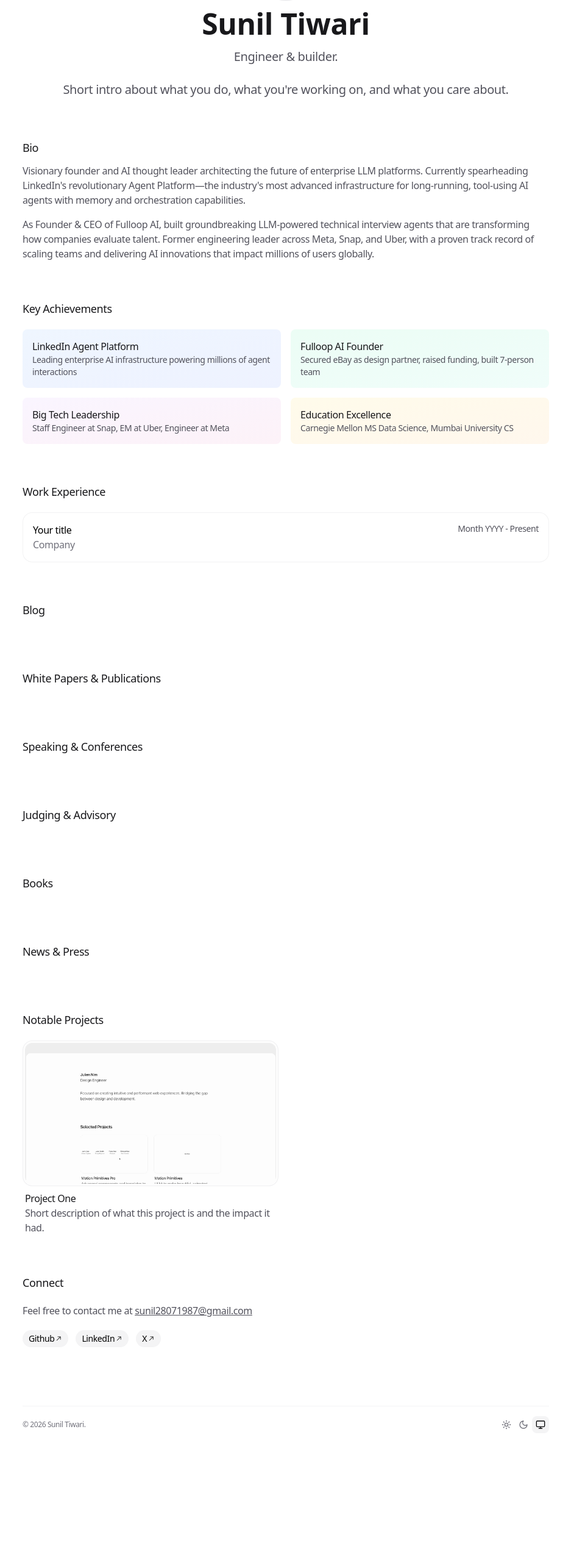
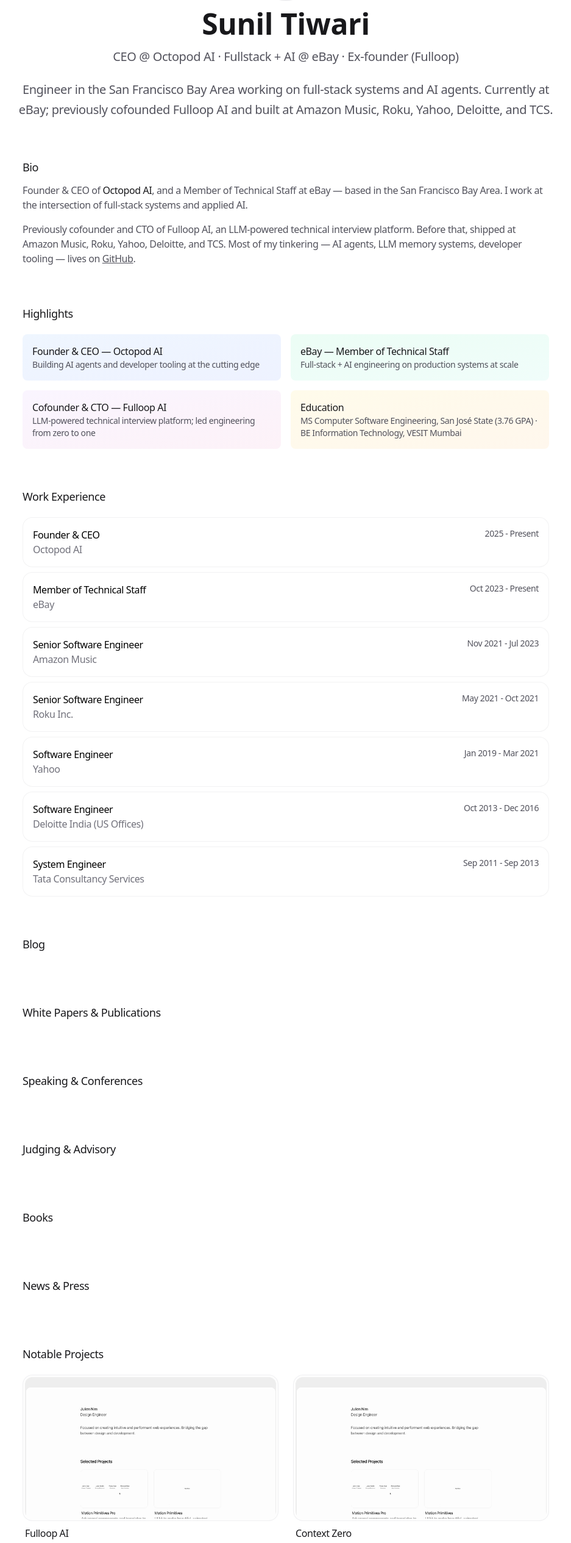
Before and after one commit to CoderCouple/sunil-portfolio, a Next.js app: page / in a window 1280 px wide. Shown: the part 258-2788 px from the top of the page at 61% size, without its empty margins (171-1108 px from the left). Before the commit the page ends 2624 px from the top, so only its background shows below. Built offline with nearby package versions, Linux system fonts and the light colour scheme.

Commit message:
Fill in real bio, work history, projects, and education

```diff
--- a/app/cover.tsx
+++ b/app/cover.tsx
@@ -37,10 +37,10 @@ export function Cover() {
               Sunil Tiwari
             </h1>
             <p className="mb-6 text-xl text-gray-300 font-medium">
-              Engineer & builder.
+              CEO @ Octopod AI · Fullstack + AI @ eBay · Ex-founder (Fulloop)
             </p>
             <p className="mx-auto max-w-3xl text-xl text-gray-300 leading-relaxed">
-              Short intro about what you do.
+              Engineer in the SF Bay Area working on full-stack and AI systems.
             </p>
           </div>
         </div>
@@ -72,10 +72,10 @@ export function Cover() {
             Sunil Tiwari
           </h1>
           <p className="mb-6 text-xl text-gray-300 font-medium">
-            Engineer & builder.
+            CEO @ Octopod AI · Fullstack + AI @ eBay · Ex-founder (Fulloop)
           </p>
           <p className="mx-auto max-w-3xl text-xl text-gray-300 leading-relaxed">
-            Short intro about what you do.
+            Engineer in the SF Bay Area working on full-stack and AI systems.
           </p>
         </div>
         {/* Floating AI-themed decorations */}
--- a/app/data.ts
+++ b/app/data.ts
@@ -87,45 +87,116 @@ type NewsPublication = {
   id: string
 }
 
-// TODO: Replace with your real projects.
 export const PROJECTS: Project[] = [
   {
-    name: 'Project One',
-    description: 'Short description of what this project is and the impact it had.',
-    link: 'https://example.com',
+    name: 'Fulloop AI',
+    description:
+      'Cofounded and led engineering as CTO. AI-powered technical interview platform with cheating-resistant assessments, real-world coding environments, and structured rubrics for authentic skill evaluation.',
+    link: 'https://www.fulloop.ai',
     video: '/cover.jpg',
-    id: 'project1',
+    id: 'project-fulloop',
+  },
+  {
+    name: 'Context Zero',
+    description:
+      'Personal AI memory layer — a hierarchical, long-term memory system for LLM agents. Backend, infra, and Chrome extension.',
+    link: 'https://github.com/CoderCouple?tab=repositories&q=context0',
+    video: '/cover.jpg',
+    id: 'project-context0',
+  },
+  {
+    name: 'Octoflash AI',
+    description:
+      'AI-powered YouTube-to-Manim animation generator. Turns explainer videos into interactive math/science animations.',
+    link: 'https://github.com/CoderCouple/octoflash-ai',
+    video: '/cover.jpg',
+    id: 'project-octoflash',
+  },
+  {
+    name: 'Incident-Response MCP',
+    description:
+      'Autonomous incident investigation agent built as an MCP server — 19 tools, LangGraph orchestration, dual-namespace Pinecone RAG across 90+ incidents.',
+    link: 'https://github.com/CoderCouple/Incident-Response-MCP',
+    video: '/cover.jpg',
+    id: 'project-incident-mcp',
   },
 ]
 
-// TODO: Replace with your real work history.
 export const WORK_EXPERIENCE: WorkExperience[] = [
   {
-    company: 'Company',
-    title: 'Your title',
-    start: 'Month YYYY',
+    company: 'Octopod AI',
+    title: 'Founder & CEO',
+    start: '2025',
     end: 'Present',
-    link: 'https://example.com',
-    id: 'work1',
+    link: 'https://github.com/CoderCouple?tab=repositories&q=octopod',
+    id: 'work-octopod',
+  },
+  {
+    company: 'eBay',
+    title: 'Member of Technical Staff',
+    start: 'Oct 2023',
+    end: 'Present',
+    link: 'https://www.ebay.com',
+    id: 'work-ebay',
+  },
+  {
+    company: 'Amazon Music',
+    title: 'Senior Software Engineer',
+    start: 'Nov 2021',
+    end: 'Jul 2023',
+    link: 'https://music.amazon.com',
+    id: 'work-amazon',
+  },
+  {
+    company: 'Roku Inc.',
+    title: 'Senior Software Engineer',
+    start: 'May 2021',
+    end: 'Oct 2021',
+    link: 'https://www.roku.com',
+    id: 'work-roku',
+  },
+  {
+    company: 'Yahoo',
+    title: 'Software Engineer',
+    start: 'Jan 2019',
+    end: 'Mar 2021',
+    link: 'https://www.yahoo.com',
+    id: 'work-yahoo',
+  },
+  {
+    company: 'Deloitte India (US Offices)',
+    title: 'Software Engineer',
+    start: 'Oct 2013',
+    end: 'Dec 2016',
+    link: 'https://www2.deloitte.com',
+    id: 'work-deloitte',
+  },
+  {
+    company: 'Tata Consultancy Services',
+    title: 'System Engineer',
+    start: 'Sep 2011',
+    end: 'Sep 2013',
+    link: 'https://www.tcs.com',
+    id: 'work-tcs',
   },
 ]
 
-// TODO: Replace with your blog posts (links can be external, e.g. Substack/Medium).
+// Posts live in the context-zero-ai blog repo (separate deployment).
+// TODO: replace with curated highlights once the blog is wired up at blog.suniltiwari.io.
 export const BLOG_POSTS: BlogPost[] = []
 
-// TODO: Update with your real handles.
 export const SOCIAL_LINKS: SocialLink[] = [
   {
-    label: 'Github',
-    link: 'https://github.com/',
+    label: 'GitHub',
+    link: 'https://github.com/CoderCouple',
   },
   {
     label: 'LinkedIn',
-    link: 'https://www.linkedin.com/',
+    link: 'https://www.linkedin.com/in/sdtiwari/',
   },
   {
     label: 'X',
-    link: 'https://x.com/',
+    link: 'https://x.com/sunil28071987',
   },
 ]
 
--- a/app/header.tsx
+++ b/app/header.tsx
@@ -92,12 +92,11 @@ export function Header() {
             Sunil Tiwari
           </h1>
           <p className="mb-6 text-xl text-zinc-600 dark:text-zinc-400 font-medium">
-            {/* TODO: Add your tagline */}
-            Engineer & builder.
+            CEO @ Octopod AI · Fullstack + AI @ eBay · Ex-founder (Fulloop)
           </p>
           <p className="mx-auto max-w-4xl text-xl text-zinc-600 dark:text-zinc-400 leading-relaxed">
-            {/* TODO: Add a one-paragraph intro */}
-            Short intro about what you do, what you're working on, and what you care about.
+            Engineer in the San Francisco Bay Area working on full-stack systems and AI agents.
+            Currently at eBay; previously cofounded Fulloop AI and built at Amazon Music, Roku, Yahoo, Deloitte, and TCS.
           </p>
         </section>
       )}
--- a/app/layout.tsx
+++ b/app/layout.tsx
@@ -21,7 +21,7 @@ export const metadata: Metadata = {
     default: 'Sunil Tiwari',
     template: '%s | Sunil Tiwari'
   },
-  description: 'Personal site of Sunil Tiwari — engineer and builder.',
+  description: 'Sunil Tiwari — Founder & CEO of Octopod AI. Member of Technical Staff at eBay. Ex-founder (Fulloop AI). Previously at Amazon Music, Roku, Yahoo, Deloitte, and TCS. Based in the SF Bay Area.',
 };
 
 const geist = Geist({
--- a/app/page.tsx
+++ b/app/page.tsx
@@ -163,15 +163,15 @@ export default function Personal() {
             Bio
           </p>
           <p className="text-zinc-600 dark:text-zinc-400 mb-4">
-            Visionary founder and AI thought leader architecting the future of enterprise LLM platforms.
-            Currently spearheading LinkedIn's revolutionary Agent Platform—the industry's most advanced
-            infrastructure for long-running, tool-using AI agents with memory and orchestration capabilities.
+            Founder & CEO of <strong className="font-medium text-zinc-900 dark:text-zinc-100">Octopod AI</strong>,
+            and a Member of Technical Staff at eBay — based in the San Francisco Bay Area.
+            I work at the intersection of full-stack systems and applied AI.
           </p>
           <p className="text-zinc-600 dark:text-zinc-400">
-            As Founder & CEO of Fulloop AI, built groundbreaking LLM-powered technical interview agents
-            that are transforming how companies evaluate talent. Former engineering leader across Meta,
-            Snap, and Uber, with a proven track record of scaling teams and delivering AI innovations
-            that impact millions of users globally.
+            Previously cofounder and CTO of Fulloop AI, an LLM-powered technical interview platform.
+            Before that, shipped at Amazon Music, Roku, Yahoo, Deloitte, and TCS. Most of my
+            tinkering — AI agents, LLM memory systems, developer tooling — lives on{' '}
+            <a className="underline" href="https://github.com/CoderCouple" target="_blank" rel="noopener noreferrer">GitHub</a>.
           </p>
         </div>
       </motion.section>
@@ -180,23 +180,23 @@ export default function Personal() {
         variants={VARIANTS_SECTION}
         transition={TRANSITION_SECTION}
       >
-        <h3 className="mb-5 text-lg font-medium text-zinc-900 dark:text-zinc-100">Key Achievements</h3>
+        <h3 className="mb-5 text-lg font-medium text-zinc-900 dark:text-zinc-100">Highlights</h3>
         <div className="grid grid-cols-1 gap-4 sm:grid-cols-2 mb-12">
           <div className="rounded-lg bg-gradient-to-br from-blue-50 to-indigo-50 p-4 dark:from-blue-950/20 dark:to-indigo-950/20">
-            <h4 className="font-medium text-zinc-900 dark:text-zinc-100">LinkedIn Agent Platform</h4>
-            <p className="text-sm text-zinc-600 dark:text-zinc-400">Leading enterprise AI infrastructure powering millions of agent interactions</p>
+            <h4 className="font-medium text-zinc-900 dark:text-zinc-100">Founder & CEO — Octopod AI</h4>
+            <p className="text-sm text-zinc-600 dark:text-zinc-400">Building AI agents and developer tooling at the cutting edge</p>
           </div>
           <div className="rounded-lg bg-gradient-to-br from-emerald-50 to-teal-50 p-4 dark:from-emerald-950/20 dark:to-teal-950/20">
-            <h4 className="font-medium text-zinc-900 dark:text-zinc-100">Fulloop AI Founder</h4>
-            <p className="text-sm text-zinc-600 dark:text-zinc-400">Secured eBay as design partner, raised funding, built 7-person team</p>
+            <h4 className="font-medium text-zinc-900 dark:text-zinc-100">eBay — Member of Technical Staff</h4>
+            <p className="text-sm text-zinc-600 dark:text-zinc-400">Full-stack + AI engineering on production systems at scale</p>
           </div>
           <div className="rounded-lg bg-gradient-to-br from-purple-50 to-pink-50 p-4 dark:from-purple-950/20 dark:to-pink-950/20">
-            <h4 className="font-medium text-zinc-900 dark:text-zinc-100">Big Tech Leadership</h4>
-            <p className="text-sm text-zinc-600 dark:text-zinc-400">Staff Engineer at Snap, EM at Uber, Engineer at Meta</p>
+            <h4 className="font-medium text-zinc-900 dark:text-zinc-100">Cofounder & CTO — Fulloop AI</h4>
+            <p className="text-sm text-zinc-600 dark:text-zinc-400">LLM-powered technical interview platform; led engineering from zero to one</p>
           </div>
           <div className="rounded-lg bg-gradient-to-br from-amber-50 to-orange-50 p-4 dark:from-amber-950/20 dark:to-orange-950/20">
-            <h4 className="font-medium text-zinc-900 dark:text-zinc-100">Education Excellence</h4>
-            <p className="text-sm text-zinc-600 dark:text-zinc-400">Carnegie Mellon MS Data Science, Mumbai University CS</p>
+            <h4 className="font-medium text-zinc-900 dark:text-zinc-100">Education</h4>
+            <p className="text-sm text-zinc-600 dark:text-zinc-400">MS Computer Software Engineering, San José State (3.76 GPA) · BE Information Technology, VESIT Mumbai</p>
           </div>
         </div>
       </motion.section>
```
